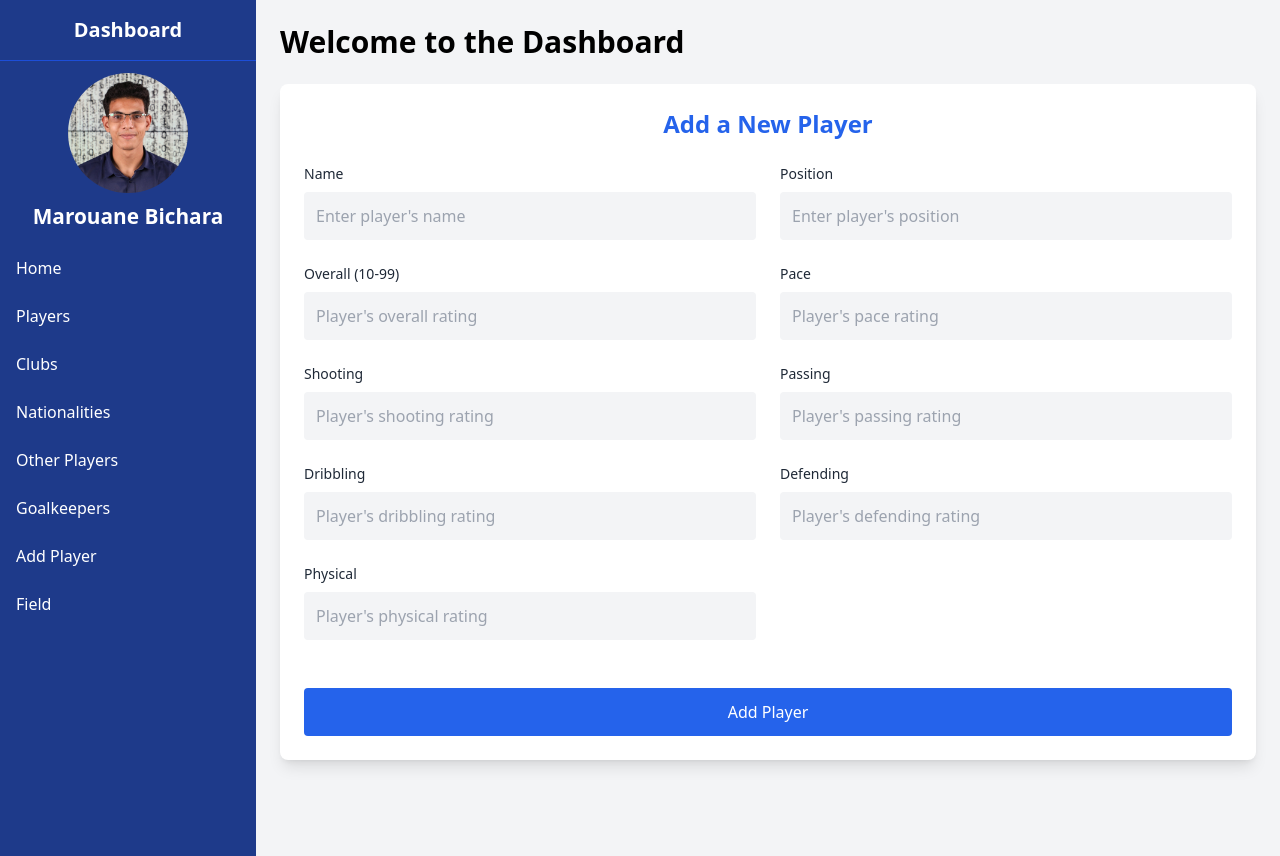
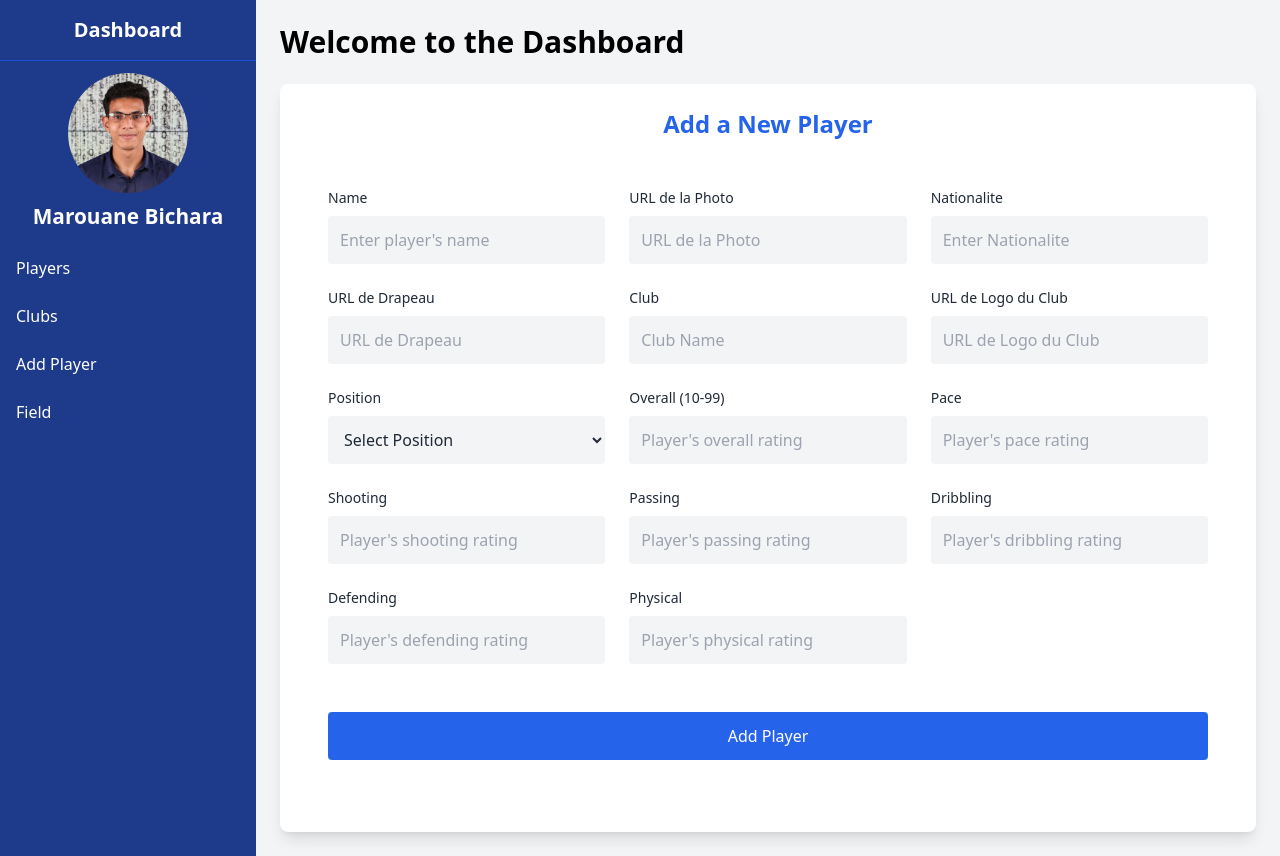
Before and after one commit to Marouane-bichara/backend-fut-champ, a PHP site: page /pages/addPlayers.php in a window 1280 px wide. Run offline with PHP 8.4, Linux system fonts and the light colour scheme.

Commit message:
validation form

```diff
--- a/src/index.php
+++ b/src/index.php
@@ -18,12 +18,8 @@
       </div>
       <nav class="flex-1 mt-4">
         <ul class="space-y-2">
-          <li><a href="./index.php" class="block py-2 px-4 hover:bg-blue-700">Home</a></li>
-          <li><a href="#players" class="block py-2 px-4 hover:bg-blue-700">Players</a></li>
+          <li><a href="./index.php" class="block py-2 px-4 hover:bg-blue-700">Players</a></li>
           <li><a href="#clubs" class="block py-2 px-4 hover:bg-blue-700">Clubs</a></li>
-          <li><a href="#nationality" class="block py-2 px-4 hover:bg-blue-700">Nationalities</a></li>
-          <li><a href="#otherplayers" class="block py-2 px-4 hover:bg-blue-700">Other Players</a></li>
-          <li><a href="#goalkeepers" class="block py-2 px-4 hover:bg-blue-700">Goalkeepers</a></li>
           <li><a href="./pages/addPlayers.php" class="block py-2 px-4 hover:bg-blue-700">Add Player</a></li>
           <li><a href="./pages/field.php" class="block py-2 px-4 hover:bg-blue-700">Field</a></li>
         </ul>
--- a/src/output.css
+++ b/src/output.css
@@ -558,8 +558,8 @@ video {
   position: relative;
 }
 
-.col-span-2 {
-  grid-column: span 2 / span 2;
+.col-span-1 {
+  grid-column: span 1 / span 1;
 }
 
 .mb-2 {
@@ -969,6 +969,11 @@ video {
   color: #000000c0;
 }
 
+.text-\[red\] {
+  --tw-text-opacity: 1;
+  color: rgb(255 0 0 / var(--tw-text-opacity, 1));
+}
+
 .text-black {
   --tw-text-opacity: 1;
   color: rgb(0 0 0 / var(--tw-text-opacity, 1));
@@ -1026,6 +1031,16 @@ video {
   --tw-ring-color: rgb(59 130 246 / var(--tw-ring-opacity, 1));
 }
 
+@media (min-width: 640px) {
+  .sm\:col-span-2 {
+    grid-column: span 2 / span 2;
+  }
+
+  .sm\:grid-cols-2 {
+    grid-template-columns: repeat(2, minmax(0, 1fr));
+  }
+}
+
 @media (min-width: 768px) {
   .md\:w-64 {
     width: 16rem;
@@ -1049,6 +1064,10 @@ video {
 }
 
 @media (min-width: 1024px) {
+  .lg\:col-span-3 {
+    grid-column: span 3 / span 3;
+  }
+
   .lg\:grid-cols-3 {
     grid-template-columns: repeat(3, minmax(0, 1fr));
   }
--- a/src/pages/addPlayers.php
+++ b/src/pages/addPlayers.php
@@ -17,12 +17,8 @@
       </div>
       <nav class="flex-1 mt-4">
         <ul class="space-y-2">
-        <li><a href="../index.php" class="block py-2 px-4 hover:bg-blue-700">Home</a></li>
-          <li><a href="#players" class="block py-2 px-4 hover:bg-blue-700">Players</a></li>
+        <li><a href="../index.php" class="block py-2 px-4 hover:bg-blue-700">Players</a></li>
           <li><a href="#clubs" class="block py-2 px-4 hover:bg-blue-700">Clubs</a></li>
-          <li><a href="#nationality" class="block py-2 px-4 hover:bg-blue-700">Nationalities</a></li>
-          <li><a href="#otherplayers" class="block py-2 px-4 hover:bg-blue-700">Other Players</a></li>
-          <li><a href="#goalkeepers" class="block py-2 px-4 hover:bg-blue-700">Goalkeepers</a></li>
           <li><a href="../pages/addPlayers.php" class="block py-2 px-4 hover:bg-blue-700">Add Player</a></li>
           <li><a href="../pages/field.php" class="block py-2 px-4 hover:bg-blue-700">Field</a></li>
         </ul>
@@ -34,48 +30,84 @@
       </section>
       <section class="mt-6 bg-white p-6 rounded-lg shadow-lg">
     <h2 class="text-2xl font-bold text-blue-600 mb-6 text-center">Add a New Player</h2>
-    <form id="player-form" class="grid grid-cols-1 md:grid-cols-2 gap-6" action="addpPlayer.php">
+    <form class="grid grid-cols-1 gap-6 sm:grid-cols-2 lg:grid-cols-3 p-6">
     <div class="flex flex-col">
         <label for="name" class="text-gray-800 text-sm mb-2">Name</label>
         <input type="text" id="name" placeholder="Enter player's name" class="p-3 rounded bg-gray-100 text-gray-800 focus:outline-none focus:ring-2 focus:ring-blue-500">
     </div>
     <div class="flex flex-col">
+        <label for="name" class="text-gray-800 text-sm mb-2">URL de la Photo</label>
+        <input type="text" id="name" placeholder="URL de la Photo" class="urlphoto p-3 rounded bg-gray-100 text-gray-800 focus:outline-none focus:ring-2 focus:ring-blue-500">
+    </div>
+    <div class="flex flex-col">
+        <label for="name" class="text-gray-800 text-sm mb-2">Nationalite</label>
+        <input type="text" id="name" placeholder="Enter Nationalite" class="nationaliteInput p-3 rounded bg-gray-100 text-gray-800 focus:outline-none focus:ring-2 focus:ring-blue-500">
+    </div>
+    <div class="flex flex-col">
+        <label for="name" class="text-gray-800 text-sm mb-2">URL de Drapeau</label>
+        <input type="text" id="name" placeholder="URL de Drapeau" class="urldrapeau p-3 rounded bg-gray-100 text-gray-800 focus:outline-none focus:ring-2 focus:ring-blue-500">
+    </div>
+    <div class="flex flex-col">
+        <label for="name" class="text-gray-800 text-sm mb-2">Club</label>
+        <input type="text" id="name" placeholder="Club Name" class="clubname p-3 rounded bg-gray-100 text-gray-800 focus:outline-none focus:ring-2 focus:ring-blue-500">
+    </div>
+    <div class="flex flex-col">
+        <label for="name" class="text-gray-800 text-sm mb-2">URL de Logo du Club</label>
+        <input type="text" id="name" placeholder="URL de Logo du Club" class="urllogoclub p-3 rounded bg-gray-100 text-gray-800 focus:outline-none focus:ring-2 focus:ring-blue-500">
+    </div>
+    <div class="flex flex-col">
         <label for="position" class="text-gray-800 text-sm mb-2">Position</label>
-            <input type="text" id="position" placeholder="Enter player's position" class="p-3 rounded bg-gray-100 text-gray-800 focus:outline-none focus:ring-2 focus:ring-blue-500">
+        <select name="" id="selectposition" class="p-3 rounded bg-gray-100 text-gray-800 focus:outline-none focus:ring-2 focus:ring-blue-500">
+            <option value="">Select Position</option>
+            <option value="LW">LW</option>
+            <option value="ST">ST</option>
+            <option value="RW">RW</option>
+            <option value="CM">CM</option>
+            <option value="LB">LB</option>
+            <option value="CB">CB</option>
+            <option value="RB">RB</option>
+            <option value="GK">GK</option>
+        </select>
     </div>
     <div class="flex flex-col">
         <label for="overall" class="text-gray-800 text-sm mb-2">Overall (10-99)</label>
-            <input type="number" id="overall" placeholder="Player's overall rating" class="p-3 rounded bg-gray-100 text-gray-800 focus:outline-none focus:ring-2 focus:ring-blue-500">
+        <input type="number" id="overall" placeholder="Player's overall rating" class="overallrating p-3 rounded bg-gray-100 text-gray-800 focus:outline-none focus:ring-2 focus:ring-blue-500">
     </div>
     <div class="flex flex-col">
-            <label for="pace" class="text-gray-800 text-sm mb-2">Pace</label>
-            <input type="number" id="pace" placeholder="Player's pace rating" class="p-3 rounded bg-gray-100 text-gray-800 focus:outline-none focus:ring-2 focus:ring-blue-500">
+        <label for="pace" class="pace text-gray-800 text-sm mb-2">Pace</label>
+        <input type="number" id="pace" placeholder="Player's pace rating" class="paceinput p-3 rounded bg-gray-100 text-gray-800 focus:outline-none focus:ring-2 focus:ring-blue-500">
     </div>
     <div class="flex flex-col">
-            <label for="shooting" class="text-gray-800 text-sm mb-2">Shooting</label>
-            <input type="number" id="shooting" placeholder="Player's shooting rating" class="p-3 rounded bg-gray-100 text-gray-800 focus:outline-none focus:ring-2 focus:ring-blue-500">
+        <label for="shooting" class="shooting text-gray-800 text-sm mb-2">Shooting</label>
+        <input type="number" id="shooting" placeholder="Player's shooting rating" class="shootinginput p-3 rounded bg-gray-100 text-gray-800 focus:outline-none focus:ring-2 focus:ring-blue-500">
     </div>
     <div class="flex flex-col">
-            <label for="passing" class="text-gray-800 text-sm mb-2">Passing</label>
+        <label for="passing" class="passing text-gray-800 text-sm mb-2">Passing</label>
         <input type="number" id="passing" placeholder="Player's passing rating" class="p-3 rounded bg-gray-100 text-gray-800 focus:outline-none focus:ring-2 focus:ring-blue-500">
     </div>
     <div class="flex flex-col">
-            <label for="dribbling" class="text-gray-800 text-sm mb-2">Dribbling</label>
+        <label for="dribbling" class="dribbling text-gray-800 text-sm mb-2" >Dribbling</label>
         <input type="number" id="dribbling" placeholder="Player's dribbling rating" class="p-3 rounded bg-gray-100 text-gray-800 focus:outline-none focus:ring-2 focus:ring-blue-500">
     </div>
     <div class="flex flex-col">
-            <label for="defending" class="text-gray-800 text-sm mb-2">Defending</label>
+        <label for="defending" class="defending text-gray-800 text-sm mb-2">Defending</label>
         <input type="number" id="defending" placeholder="Player's defending rating" class="p-3 rounded bg-gray-100 text-gray-800 focus:outline-none focus:ring-2 focus:ring-blue-500">
     </div>
     <div class="flex flex-col">
-            <label for="physical" class="text-gray-800 text-sm mb-2">Physical</label>
+        <label for="physical" class="physical text-gray-800 text-sm mb-2">Physical</label>
         <input type="number" id="physical" placeholder="Player's physical rating" class="p-3 rounded bg-gray-100 text-gray-800 focus:outline-none focus:ring-2 focus:ring-blue-500">
     </div>
-        <button type="submit" class="col-span-2 bg-blue-600 hover:bg-blue-500 p-3 rounded text-white mt-6">Add Player</button>
+    <button id="btn" class="col-span-1 sm:col-span-2 lg:col-span-3 bg-blue-600 hover:bg-blue-500 p-3 rounded text-white mt-6">
+        Add Player
+    </button>
+
+    <h2 class="errorH2"></h2>
 </form>
+
 </section>
     </main>
   </div>
+  <script src="../scripts/addplayer.js"></script>
 </body>
 </html>
 
--- a/src/scripts/deletplayer.js
+++ b/src/scripts/deletplayer.js
@@ -5,7 +5,6 @@ document.addEventListener("DOMContentLoaded",()=>{
         playerdelted.addEventListener("change",()=>{
             let playerid = playerdelted.getAttribute("id");
             let deleted = playerdelted.value;
-
 
 
             // if(deleted == "deleted")
@@ -16,7 +15,8 @@ document.addEventListener("DOMContentLoaded",()=>{
             console.log(deleted);
             let deletep =
             {
-                id : playerid
+                id : playerid,
+                statudelet : deleted
             }
             fetch("../src/serverPhp/deletePlayer.php",
                {
--- a/src/serverPhp/deletePlayer.php
+++ b/src/serverPhp/deletePlayer.php
@@ -9,7 +9,7 @@
         if(isset($playersde["id"]))
         {
             $id = intval($playersde["id"]);
-            $query = "UPDATE players SET players.deleted = DATE where players.id = $id";
+            $query = "UPDATE players SET deleted = CURRENT_TIMESTAMP where id = $id";
             $resault = mysqli_query($conn , $query);
         }
     }
```
Also changed, not shown: src/scripts/addplayer.js (added, +113 -0 lines). Lines whose indentation alone changed are shown as unchanged.
